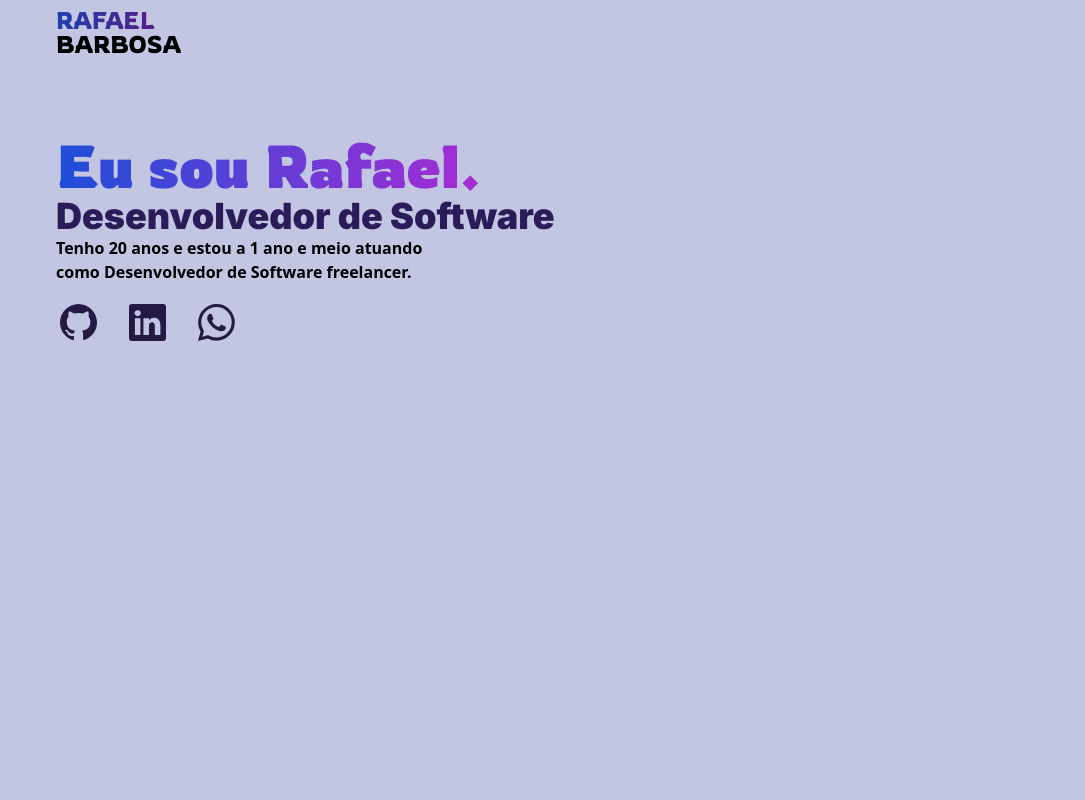
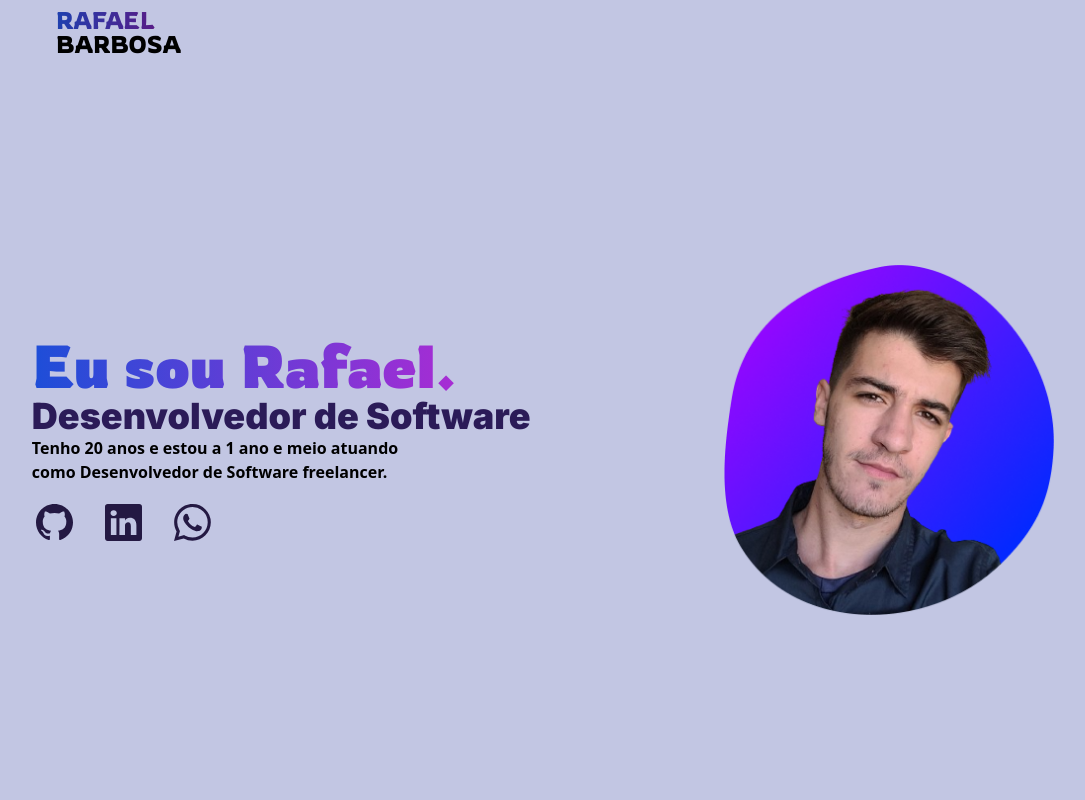
Before and after one commit to RafaelBarbosa17/rafaelbarbosa.dev, a Next.js app: page / in a window 1280 px wide. Shown: the top 800 px of the page, without its empty margins (100-1185 px from the left). Built offline with nearby package versions, Linux system fonts and the light colour scheme.

Commit message:
Adição da bolha com foto no Banner

```diff
--- a/src/components/Banner.tsx
+++ b/src/components/Banner.tsx
@@ -12,7 +12,7 @@ const Banner = () => {
   return (
     <section id="Banner" className="flex flex-col items-center">
       <Header />
-      <div className="min-h-[90vh] max-h-min w-screen max-w-[1000px] flex justify-start pt-8">
+      <div className="min-h-[90vh] max-h-min w-screen max-w-[1300px] flex justify-around items-center p-8">
         <div className="px-4 py-6 flex flex-col">
           <Animate style="overflow-hidden">
             <h2 className="font-rowdies mg:text-6xl text-4xl font-bold text-transparent bg-clip-text bg-gradient-to-r from-blue-700 to-fuchsia-600">
@@ -61,6 +61,15 @@ const Banner = () => {
             </div>
           </Animate>
         </div>
+        <Animate hidden={{ opacity: 0, x:100 }}>
+          <Image
+            src={'/profile1.png'}
+            width={550}
+            height={550}
+            alt="picture"
+            className="w-[350px] h-[350px] md:block hidden object-contain"
+          />
+        </Animate>
       </div>
     </section>
   );
```
Also changed, not shown: public/profile-picture.png (deleted), public/profile1.png (added).
